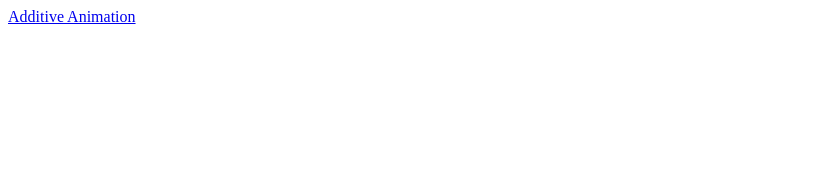
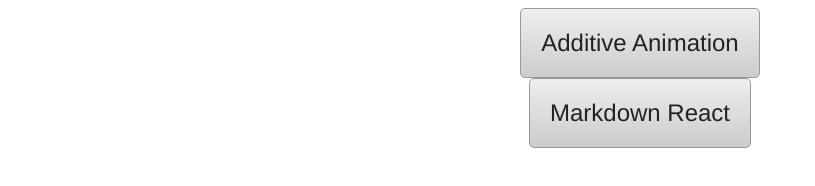
Before and after one commit to alexkuz/alexkuz.github.io, a plain HTML site: page index.html in a window 1280 px wide. Shown: the whole page, without its empty margins (0-815 px from the left). Drawn offline with Linux system fonts and the light colour scheme.

Commit message:
Update index.html

```diff
--- a/index.html
+++ b/index.html
@@ -1,7 +1,72 @@
 <html>
   <head>
+    <style>
+      body {
+        font-family: Helvetica, Arial;
+        font-size: 24px;
+
+        display: -webkit-box;
+        display: -moz-box;
+        display: -ms-flexbox;
+        display: -webkit-flex;
+        display: flex;
+        -webkit-box-direction: normal;
+        -moz-box-direction: normal;
+        -webkit-box-orient: vertical;
+        -moz-box-orient: vertical;
+        -webkit-flex-direction: column;
+        -ms-flex-direction: column;
+        flex-direction: column;
+        -webkit-flex-wrap: nowrap;
+        -ms-flex-wrap: nowrap;
+        flex-wrap: nowrap;
+        -webkit-box-pack: center;
+        -moz-box-pack: center;
+        -webkit-justify-content: center;
+        -ms-flex-pack: center;
+        justify-content: center;
+        -webkit-align-content: stretch;
+        -ms-flex-line-pack: stretch;
+        align-content: stretch;
+        -webkit-box-align: center;
+        -moz-box-align: center;
+        -webkit-align-items: center;
+        -ms-flex-align: center;
+        align-items: center;
+      }
+
+    a {
+      display: block;
+      padding: 20px;
+      text-decoration: none;
+      color: #222222;
+      border: 1px solid #999999;
+      border-radius: 5px;
+
+      background: #eeeeee; /* Old browsers */
+      background: -moz-linear-gradient(top,  #eeeeee 0%, #cccccc 100%); /* FF3.6+ */
+      background: -webkit-gradient(linear, left top, left bottom, color-stop(0%,#eeeeee), color-stop(100%,#cccccc)); /* Chrome,Safari4+ */
+      background: -webkit-linear-gradient(top,  #eeeeee 0%,#cccccc 100%); /* Chrome10+,Safari5.1+ */
+      background: -o-linear-gradient(top,  #eeeeee 0%,#cccccc 100%); /* Opera 11.10+ */
+      background: -ms-linear-gradient(top,  #eeeeee 0%,#cccccc 100%); /* IE10+ */
+      background: linear-gradient(to bottom,  #eeeeee 0%,#cccccc 100%); /* W3C */
+      filter: progid:DXImageTransform.Microsoft.gradient( startColorstr='#eeeeee', endColorstr='#cccccc',GradientType=0 ); /* IE6-9 */
+    }
+
+    a:hover {
+      background: #e1e1e1; /* Old browsers */
+      background: -moz-linear-gradient(top,  #e1e1e1 0%, #f5f5f5 100%); /* FF3.6+ */
+      background: -webkit-gradient(linear, left top, left bottom, color-stop(0%,#e1e1e1), color-stop(100%,#f5f5f5)); /* Chrome,Safari4+ */
+      background: -webkit-linear-gradient(top,  #e1e1e1 0%,#f5f5f5 100%); /* Chrome10+,Safari5.1+ */
+      background: -o-linear-gradient(top,  #e1e1e1 0%,#f5f5f5 100%); /* Opera 11.10+ */
+      background: -ms-linear-gradient(top,  #e1e1e1 0%,#f5f5f5 100%); /* IE10+ */
+      background: linear-gradient(to bottom,  #e1e1e1 0%,#f5f5f5 100%); /* W3C */
+      filter: progid:DXImageTransform.Microsoft.gradient( startColorstr='#e1e1e1', endColorstr='#f5f5f5',GradientType=0 ); /* IE6-9 */
+    }
+  </style>
   </head>
   <body>
    <a href="additive-animation/index.html">Additive Animation</a>
+   <a href="markdown-react-js/index.html">Markdown React</a>
   </body>
 </html>
```
